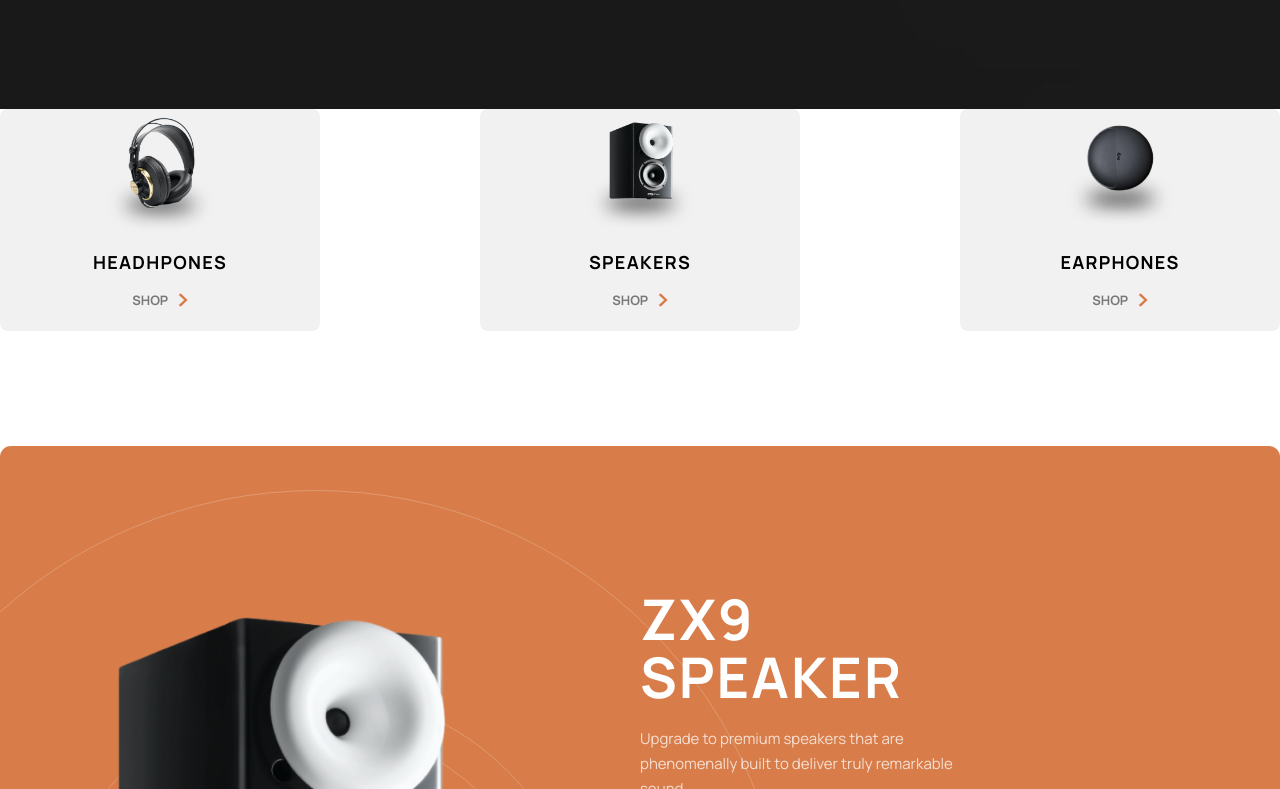
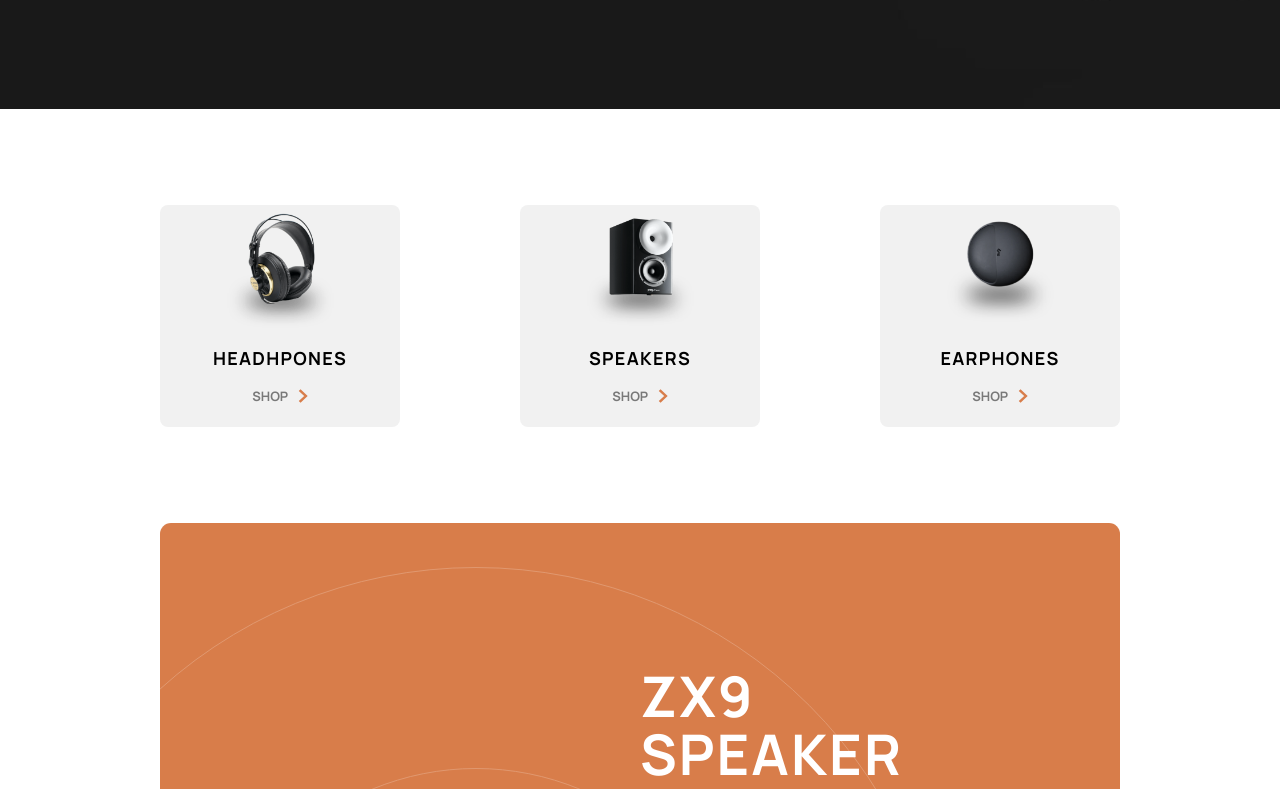
Before and after one commit to AntoanetaYordanova/Audiophile, a React (Create React App) app: page / in a window 1280 px wide. Shown: the part 771-1560 px from the top of the page. Built offline with nearby package versions, Linux system fonts and the light colour scheme.

Commit message:
CatalogMenu changes

```diff
--- a/public/styles/_core.scss
+++ b/public/styles/_core.scss
@@ -212,10 +212,6 @@ $radius: 11px;
     display: flex;
     justify-content: space-between;
 
-    &{
-        margin-bottom: 9%;
-    }
-
     .productsMenuProduct {
         background: #F1F1F1;
         border-radius: 8px;
--- a/src/components/Home/Home.js
+++ b/src/components/Home/Home.js
@@ -5,8 +5,10 @@ import DescriptionSection from '../Shared/DescriptionSection/DescriptionSection'
 
 const Home = () => {
     return (
-        <>
-            <CatalogMenu/>
+        <div className={styles.wrapper}>
+            <div className={styles.catalogMenuWrapper}>
+                <CatalogMenu />
+            </div>
             <section className={styles.zx9SpeakerSection}>
                 <section className={styles.zxImgSection}>
                     <div className={styles.zxImgWrapper}>
@@ -46,8 +48,8 @@ const Home = () => {
                     <Link to="#">See Products</Link>
                 </section>
             </div>
-            <DescriptionSection/>
-        </>
+            <DescriptionSection />
+        </div>
     );
 };
 
--- a/src/components/Home/Home.module.css
+++ b/src/components/Home/Home.module.css
@@ -1,7 +1,11 @@
 @import url("https://fonts.googleapis.com/css2?family=Manrope:wght@200;300;400;500;600;700;800&display=swap");
-main {
+.wrapper {
   width: 75%;
   margin: 0 auto;
+}
+
+.catalogMenuWrapper {
+  margin: 10% 0;
 }
 
 .zx9SpeakerSection {
--- a/src/components/Home/Home.module.scss
+++ b/src/components/Home/Home.module.scss
@@ -1,8 +1,12 @@
 @import '../../../public/styles/core';
 
-main {
+.wrapper {
     width: $wrapper-width;
     margin: 0 auto;
+}
+
+.catalogMenuWrapper {
+    margin: 10% 0;
 }
 
 .zx9SpeakerSection {
--- a/src/components/Shared/CatalogMenu/CatalogMenu.module.css
+++ b/src/components/Shared/CatalogMenu/CatalogMenu.module.css
@@ -6,10 +6,6 @@
   -webkit-box-pack: justify;
       -ms-flex-pack: justify;
           justify-content: space-between;
-}
-
-.productsMenu {
-  margin-bottom: 9%;
 }
 
 .productsMenu .productsMenuProduct {
```
Also changed, not shown: 2 other files (tests, documents, lock files or other folders).
